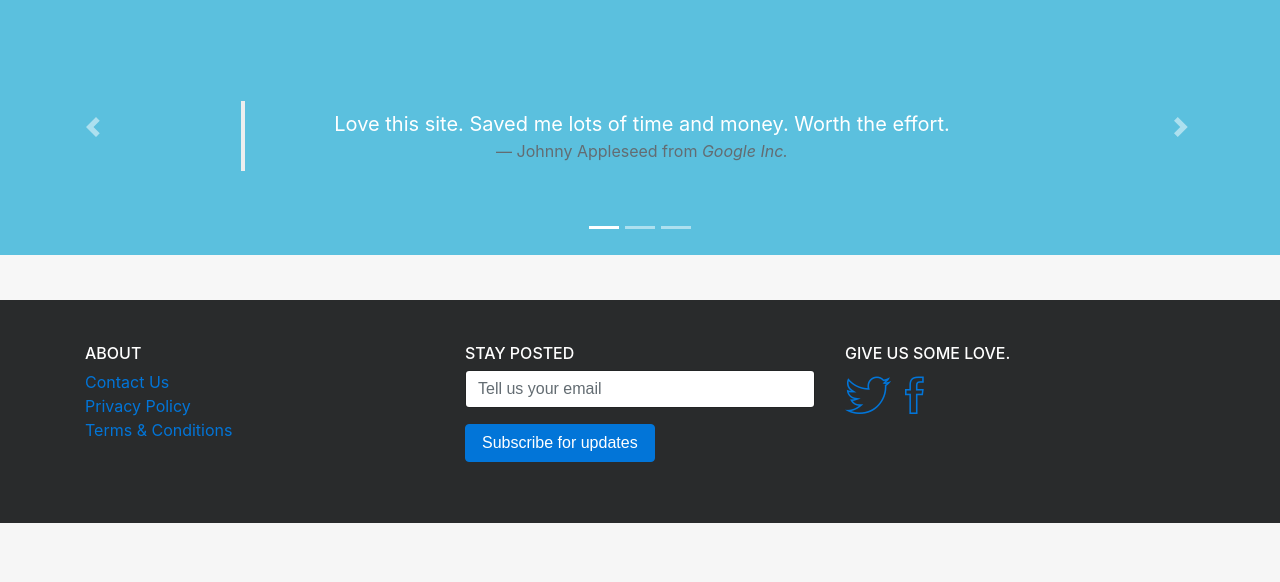
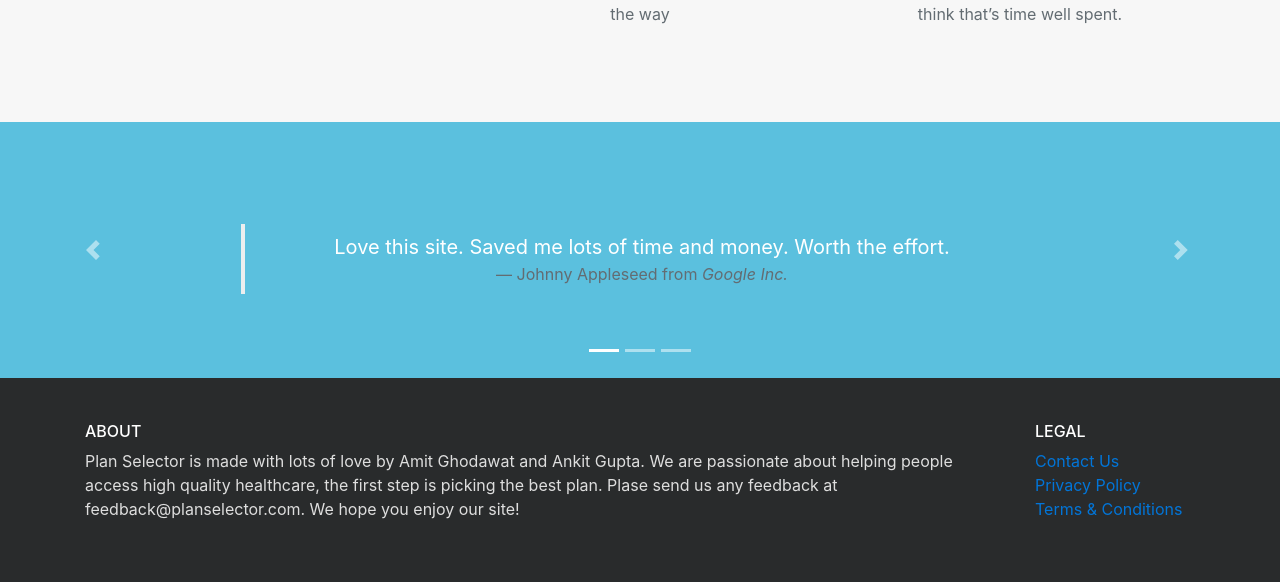
Before and after one commit to gankit/plan-selector, a Flask app: page /plans/ in a window 1280 px wide. Shown: the part 727-1309 px from the top of the page. Before the commit the page ends 1250 px from the top, so only its background shows below. Run offline with Flask 2, Linux system fonts and the light colour scheme; data that the repository does not hold is empty; some libraries are stand-ins or nearby versions.

Commit message:
updated a ton of stuff

```diff
--- a/plans/crud.py
+++ b/plans/crud.py
@@ -57,7 +57,8 @@ def start():
     if not family and family_id:
         return redirect(url_for('.start'))
 
-    send_welcome_email(family)
+    if family:
+        send_welcome_email(family)
 
     return render_template("start.html", family=family)
 
--- a/plans/static/styles.css
+++ b/plans/static/styles.css
@@ -94,8 +94,8 @@
 }
 
 .jumbotron {
-    background-image: url("/static/abigail-keenan-7852.jpg");
-    background-color: white;
+    background-image: url("/static/antoine-beauvillain-759.jpg");
+    background-color: darkgray;
     background-repeat: no-repeat;
     background-position: bottom;
     -webkit-background-size: cover;
@@ -104,9 +104,18 @@
 
 }
 
-/*hr {
+.jumbotron h1 {
+  margin-top: 2rem;
+}
+
+.feature img {
+  width: 40%;
+  text-align: center;
+}
+.jumbotron hr {
     max-width: 120px;
     border-width: 3px;
+    text-align :left;
     opacity: 0.08;
     margin-top: 25px;
     margin-bottom: 25px;
@@ -120,7 +129,7 @@ hr.light {
 hr.primary {
     border-color: #007FFF;
     opacity: 1;
-}*/
+}
 
 .wide-space {
     letter-spacing: 1.6px;
@@ -174,13 +183,15 @@ aside {
 
 #footer {
     padding: 45px;
-    margin-top: 45px;
 }
 
 #footer h4, #footer h6 {
     color:#fff;
 }
 
+.about-text {
+  color: #dedede;
+}
 .navbar {
     border-color: rgba(35,35,35,.05);
     background-color: #fff;
--- a/plans/templates/addplan.html
+++ b/plans/templates/addplan.html
@@ -342,11 +342,14 @@
 
   {% if family %} <input type="hidden" name="family_id" value="{{family.key.id}}"/> {% endif %}
   {% if plan %} <input type="hidden" name="plan_id" value="{{plan.key.id}}"/> {% endif %}
+  <br>
   <div>
     <button type="submit" name="save" class="btn btn-outline-success">Save</button>
     <button type="submit" name="save_and_continue_later" class="btn btn-outline-info">Save and continue later</button>
     <button type="submit" name="next" class="btn btn-primary">Next</button>
   </div>
+  <br>
+  <br>
 </form>
 
 <div class="copy invisible">
--- a/plans/templates/index.html
+++ b/plans/templates/index.html
@@ -32,7 +32,7 @@
             </ul>
             <ul class="navbar-nav ml-auto">
                 <li class="nav-item">
-                    <a class="nav-link page-scroll" data-toggle="modal" title="A free Bootstrap 4 theme" href="#aboutModal">About</a>
+                    <a class="nav-link page-scroll" href="#footer">About</a>
                 </li>
             </ul>
         </div>
@@ -41,10 +41,10 @@
 
 <div class="jumbotron" id="first">
 <div class="container">
-  <h1 class="display-4">Picking a health plan can be complicated</h1>
-  <p class="lead">We are here to help</p>
-  <hr class="my-4">
-  <p>We help you select the right health plan for you and your family - the one that saves money and
+  <h1 class="text-white">Picking a health plan can be complicated</h1>
+  <p class="lead text-white">We are here to help</p>
+  <hr class="light" align="left"/>
+  <p class="text-white">We help you select the right health plan for you and your family - the one that saves money and
 provides appropriate coverage. We are especially good at helping you optimize your plan choices when you have access to
 coverage through multiple sources e.g. you and your spouse's employers.</p>
   <p class="lead">
@@ -57,18 +57,21 @@ coverage through multiple sources e.g. you and your spouse's employers.</p>
         <div class="row">
             <div class="col-lg-4 col-md-4 text-center">
                 <div class="feature">
+                    <img src="/static/funnel.png"/>
                     <h5 class="text-uppercase">Robust</h5>
                     <p class="text-muted m-b-0">We factor in expected healthcare costs, all available sources of insurance and plans to personalize a plan recommendation for you.</p>
                 </div>
             </div>
             <div class="col-lg-4 col-md-4 text-center">
                 <div class="feature">
+                    <img src="/static/simple.png"/>
                     <h5 class="text-uppercase">Simple</h5>
                     <p class="text-muted m-b-0">While health insurance is full of jargon, we simplify the process by asking you a few easy questions and demystify all the jargon along the way</p>
                 </div>
             </div>
             <div class="col-lg-4 col-md-4 text-center">
                 <div class="feature">
+                    <img src="/static/fast.png"/>
                     <h5 class="text-uppercase">Fast</h5>
                     <p class="text-muted m-b-0">If you start with all the right information, you should be able to finish this in under 30 mins and save 100s of dollars (often 1000s). We think that’s time well spent.</p>
                 </div>
@@ -127,30 +130,18 @@ coverage through multiple sources e.g. you and your spouse's employers.</p>
 <footer id="footer" class="bg-inverse">
     <div class="container">
         <div class="row">
-            <div class="col-4 col-sm-4 column">
+            <div class="col-10 col-sm-10 column">
                 <h6 class="text-uppercase">About</h6>
+                <p class="about-text">
+                Plan Selector is made with lots of love by Amit Ghodawat and Ankit Gupta. We are passionate about helping people access high quality healthcare, the first step is picking the best plan. Plase send us any feedback at feedback@planselector.com. We hope you enjoy our site!
+                </p>
+            </div>
+            <div class="col-4 col-sm-2 text-xl-left">
+                <h6 class="text-uppercase">Legal</h6>
                 <ul class="list-unstyled">
                     <li><a href="#" data-toggle="modal" data-target="#alertModal" >Contact Us</a></li>
                     <li><a href="#" data-toggle="modal" data-target="#alertModal" >Privacy Policy</a></li>
                     <li><a href="#" data-toggle="modal" data-target="#alertModal" >Terms &amp; Conditions</a></li>
-                </ul>
-            </div>
-            <div class="col-4 col-sm-4 column">
-                <h6 class="text-uppercase">Stay Posted</h6>
-                <form>
-                    <div class="form-group">
-                        <input type="text" class="form-control" title="No spam, we promise!" placeholder="Tell us your email">
-                    </div>
-                    <div class="form-group">
-                        <button class="btn btn-primary" data-toggle="modal" data-target="#alertModal" type="button">Subscribe for updates</button>
-                    </div>
-                </form>
-            </div>
-            <div class="col-4 col-sm-3 text-xs-right">
-                <h6 class="text-uppercase">Give us some love.</h6>
-                <ul class="list-inline">
-                    <li class="list-inline-item"><a rel="nofollow" href="" title="Twitter"><i class="icon-lg ion-social-twitter-outline"></i></a>&nbsp;</li>
-                    <li class="list-inline-item"><a rel="nofollow" href="" title="Facebook"><i class="icon-lg ion-social-facebook-outline"></i></a></li>
                 </ul>
             </div>
         </div>
```
Also changed, not shown: plans/templates/base.html (+16 -19 lines), 1 other file.
